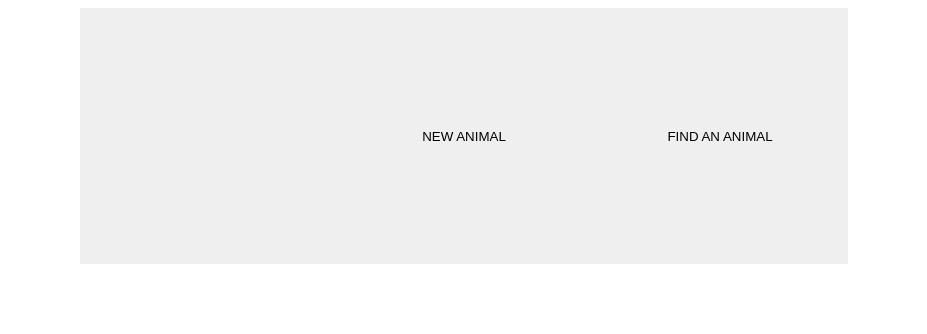
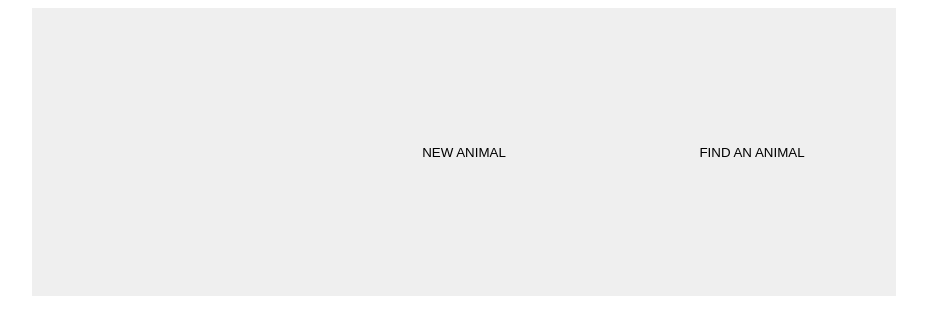
Before and after one commit to cleopatra12345/website, a plain HTML site: page index.html in a window 1280 px wide. Shown: the whole page, without its empty margins (176-1103 px from the left). Drawn offline with Linux system fonts and the light colour scheme; no server answers.

Commit message:
Update index.html

```diff
--- a/index.html
+++ b/index.html
@@ -216,13 +216,13 @@ function locationString() {
 </script>
 <style>
     button, select {
-        height: 256px;
-        width: 256px;
+        height: 288px;
+        width: 288px;
         border: none;
     }
     .panel {
-        height: 256px;
-        width: 768px;
+        height: 288px;
+        width: 864px;
         font-size: 0px;
         margin: auto;
     }
```
